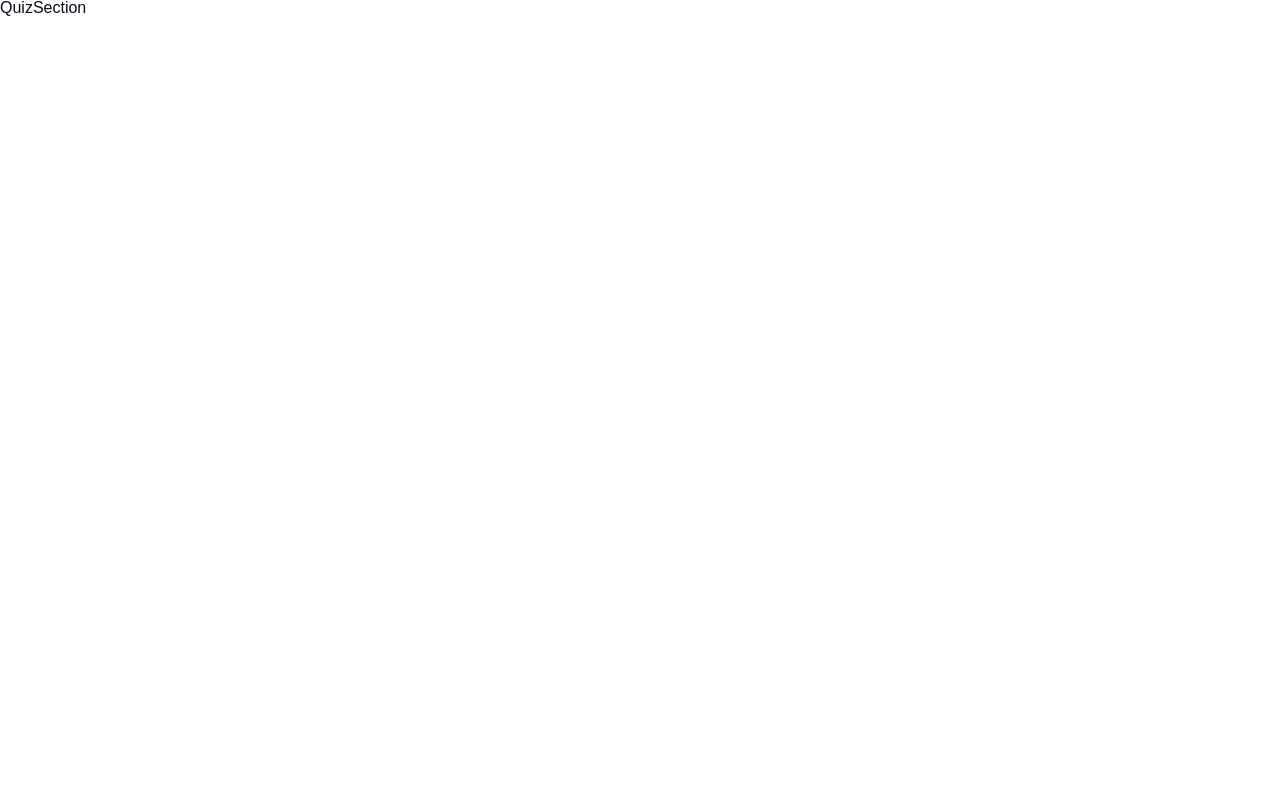
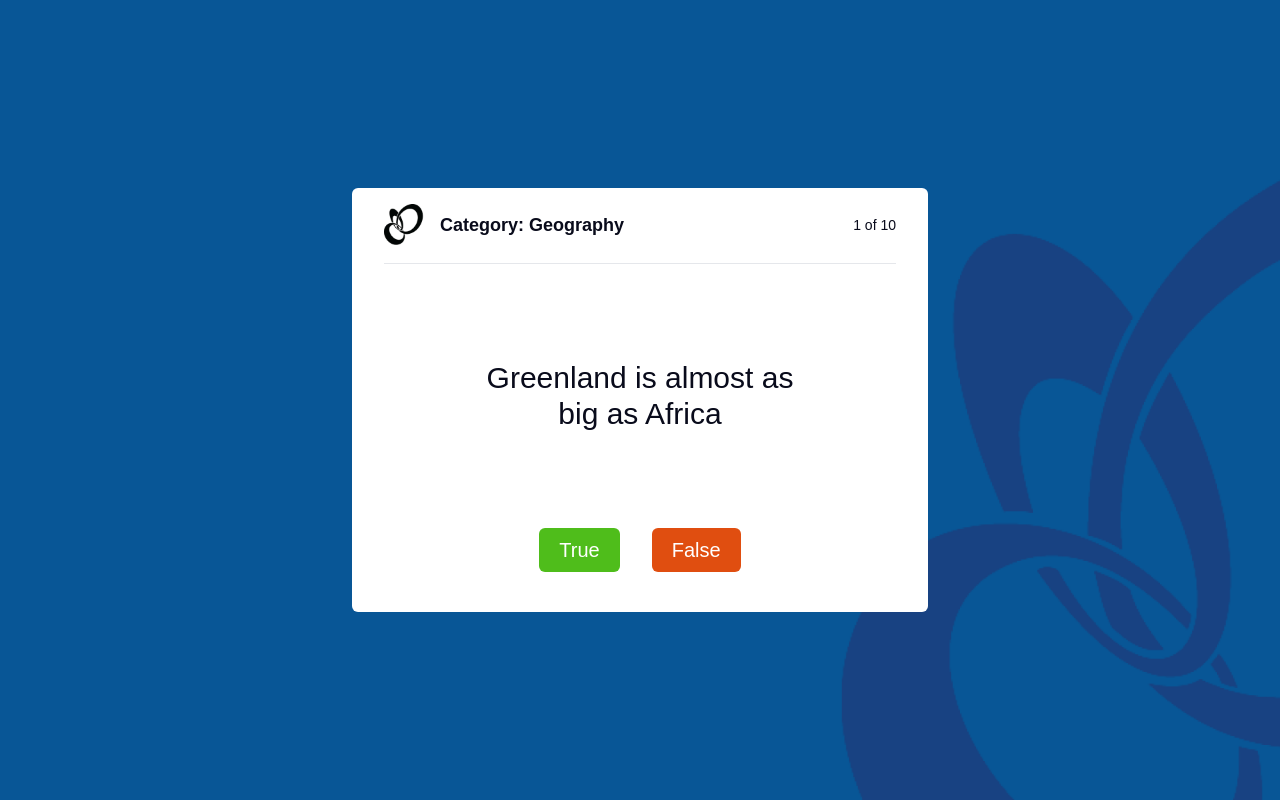
Before and after one commit to jomar567/trivia-app, a React (Create React App) app: page /quiz in a window 1280 px wide. Built offline with nearby package versions, Linux system fonts and the light colour scheme.

Commit message:
Quiz Section UI

```diff
--- a/src/components/QuizSection.jsx
+++ b/src/components/QuizSection.jsx
@@ -2,7 +2,35 @@ import React from 'react'
 
 const QuizSection = () => {
   return (
-    <div>QuizSection</div>
+    <section className='relative'>
+      <span class="absolute h-full w-screen bg-main bg-fixed bg-center bg-cover bg-no-repeat" />
+      <div className=' min-h-screen flex items-center justify-center py-10 px-4'>
+        <div className="z-10 bg-white w-full max-w-xl md:px-8 p-4 rounded-md">
+          <div className='flex md:justify-between md:flex-row flex-col justify-center border-b border-b-gray-200 items-center mb-10 pb-4'>
+            <div className='flex items-center'>
+              <img src={require('../assets/img/logo.png')} alt="Logo" className=' mr-4 md:w-10 w-8 h-auto block mx-auto' />
+              <p className='text-lg font-semibold text'>Category: Geography</p>
+            </div>
+            <span className='text-sm font-medium'>
+              1 of 10
+            </span>
+          </div>
+
+          <h1 className='my-24 md:text-3xl text-2xl font-normal text-center md:px-24'>
+              Greenland is almost as big as Africa
+          </h1>
+
+          <div className="flex items-center justify-center mb-6 gap-8">
+            <button className='bg-green px-5 py-2 rounded-md text-white text-xl'>
+              True
+            </button>
+            <button className='bg-orange px-5 py-2 rounded-md text-white text-xl'>
+              False
+            </button>
+          </div>
+        </div>
+      </div>
+    </section>
   )
 }
 
--- a/tailwind.config.js
+++ b/tailwind.config.js
@@ -17,6 +17,11 @@ module.exports = {
           '2xl': '6rem',
         },
       },
+      colors: {
+        'green': '#4FBD1B',
+        'orange': '#E04E10',
+        'red': '#E33131'
+      }
     },
   },
   plugins: [],
```
